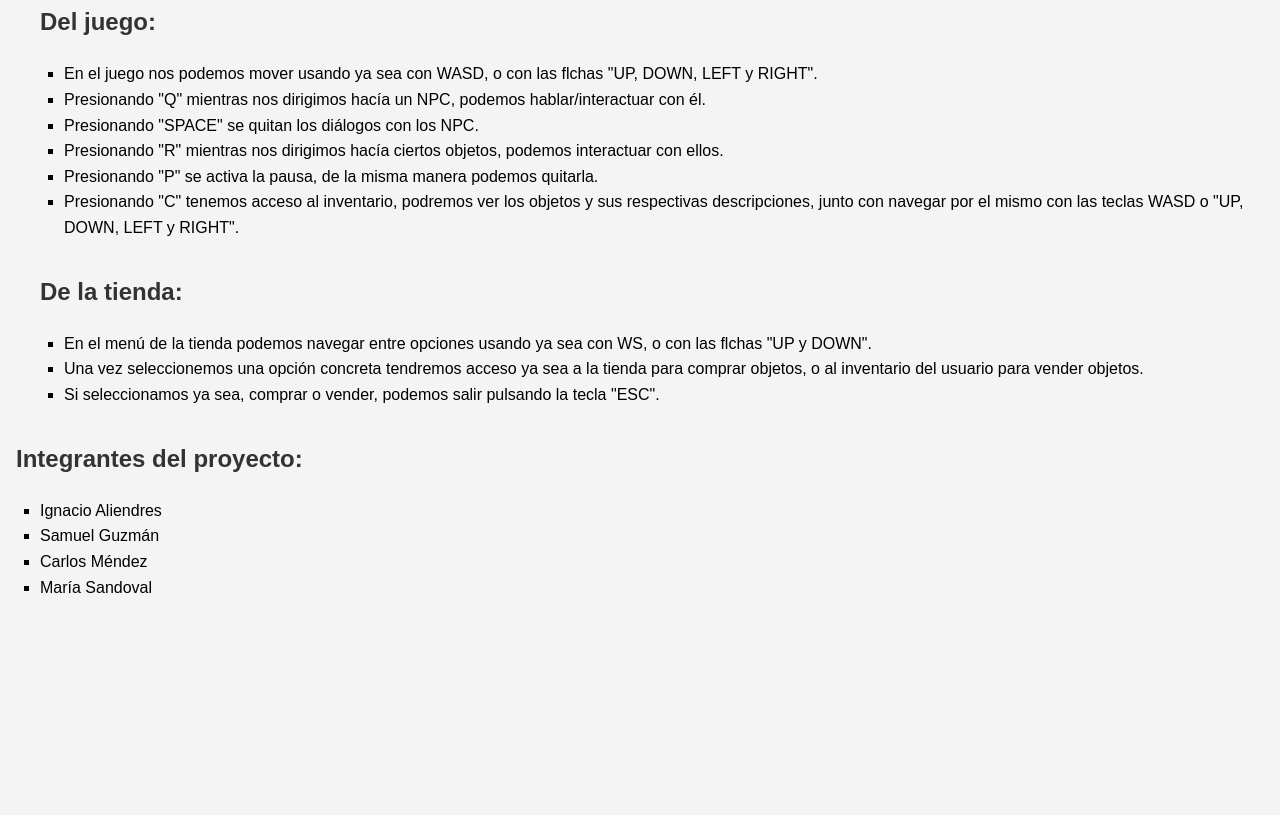
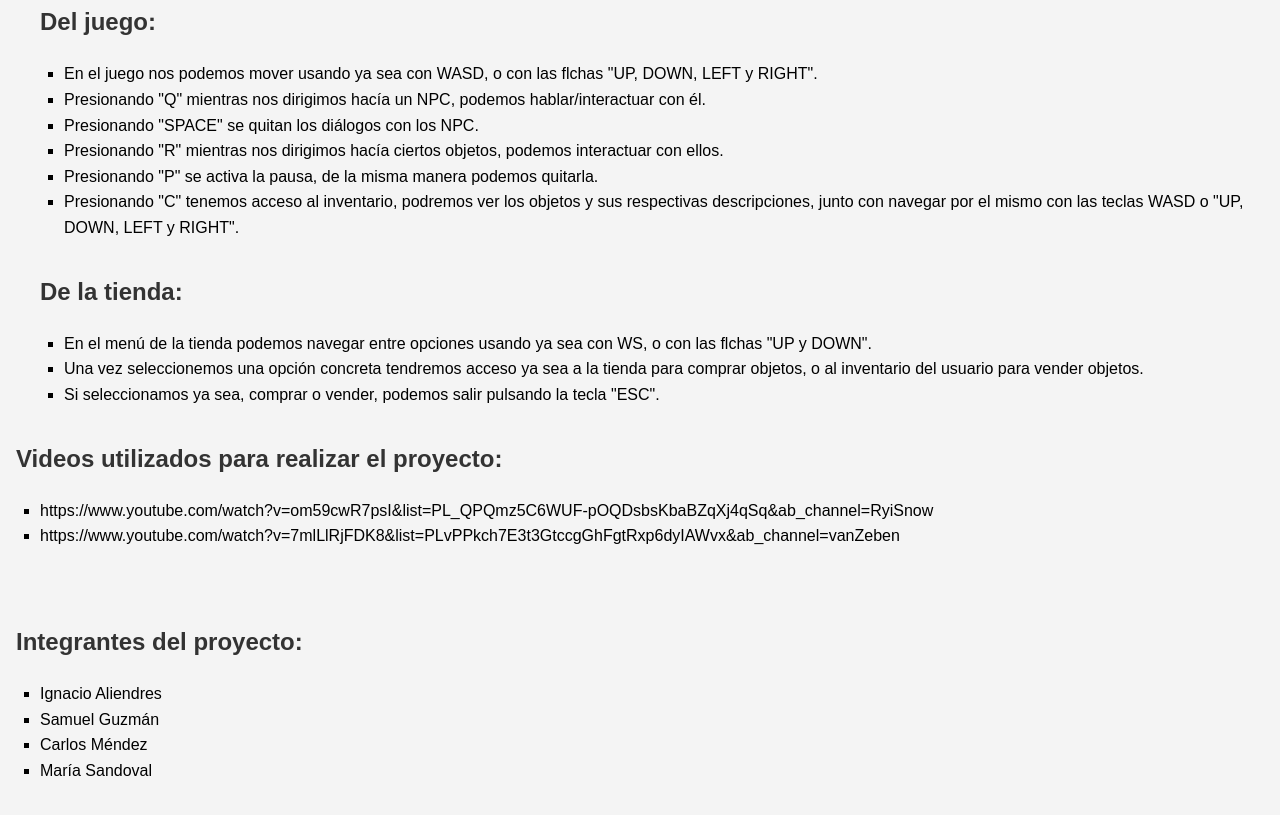
Before and after one commit to idaliendres/AcercaDeProyectoJava, a plain HTML site: page index.html in a window 1280 px wide. Shown: the part 2025-2840 px from the top of the page. Before the commit the page ends 2715 px from the top, so only its background shows below. Drawn offline with Linux system fonts and the light colour scheme.

Commit message:
Update index.html

```diff
--- a/index.html
+++ b/index.html
@@ -68,6 +68,14 @@
                 </section>
             </ul>
         </section>
+        <section id="agradecimientos">
+            <h2>Videos utilizados para realizar el proyecto:</h2>
+            <ul>
+                <li>https://www.youtube.com/watch?v=om59cwR7psI&list=PL_QPQmz5C6WUF-pOQDsbsKbaBZqXj4qSq&ab_channel=RyiSnow</li>
+                <li>https://www.youtube.com/watch?v=7mlLlRjFDK8&list=PLvPPkch7E3t3GtccgGhFgtRxp6dyIAWvx&ab_channel=vanZeben</li>
+            </ul>
+            <p><br></p>
+        </section>
         <section id="integrantes">
             <h2>Integrantes del proyecto:</h2>
             <ul>
```
